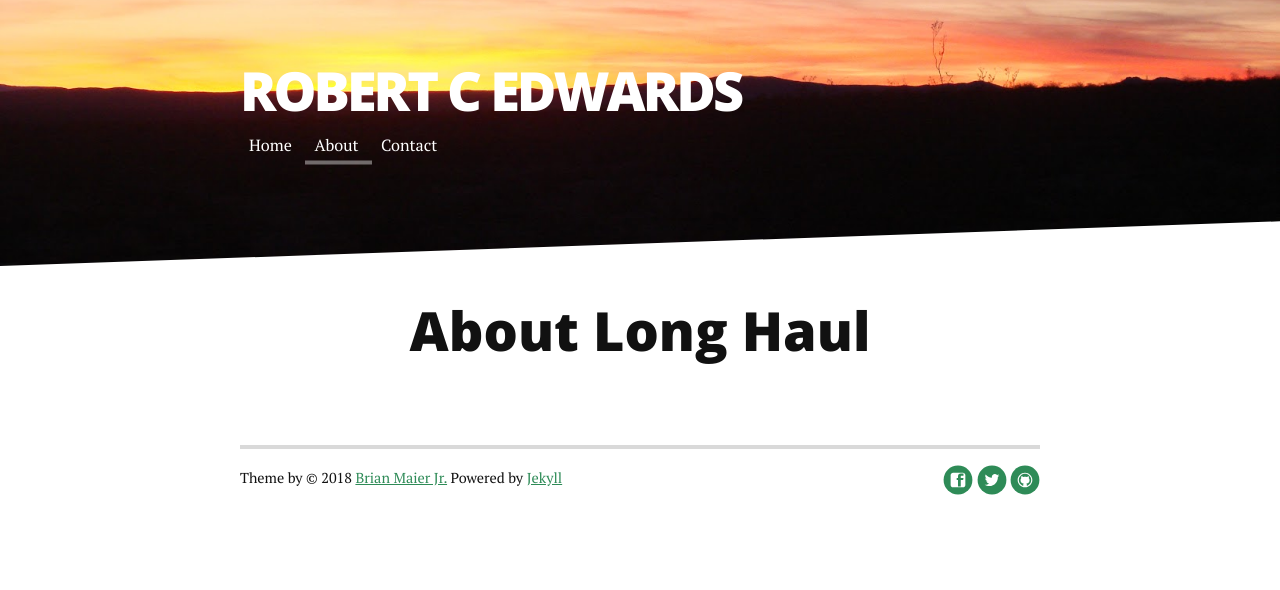
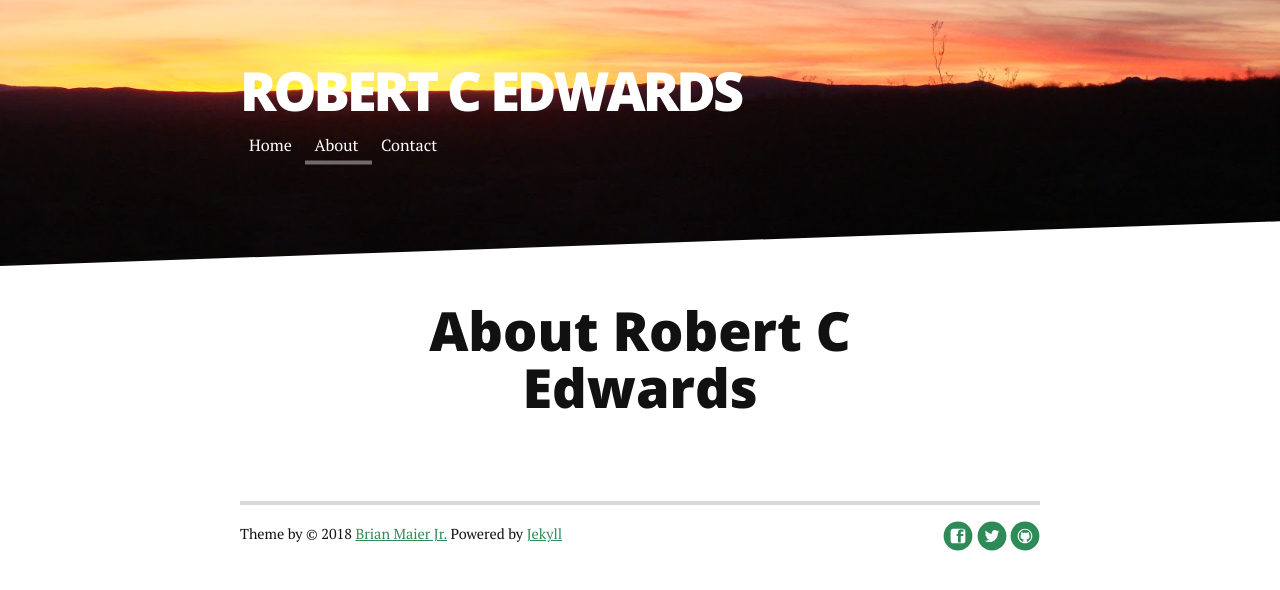
Before and after one commit to robertcedwards/robertcedwards.com, a Jekyll site: the page built from about.md, in a window 1280 px wide. Shown: the top 590 px of the page. Built offline with Jekyll 4.4.1, drawn with Linux system fonts in a browser that asks for light colours; nearby versions of some CDN libraries.

Commit message:
Last of the HTTPS updates

```diff
--- a/_includes/head.html
+++ b/_includes/head.html
@@ -9,12 +9,12 @@
     <link rel="icon" type="image/x-icon" href="{{ "/assets/img/favicon.ico" | prepend: site.baseurl }}" />
 
     <!-- Come and get me RSS readers -->
-    <link rel="alternate" type="application/rss+xml" title="{{ site.title }}" href="{{ "/feed.xml" | prepend: site.baseurl | prepend: site.url }}" />
+    <link rel="alternate" type="application/rss+xml" title="{{ site.title }}" href="{{ "/feed.xml" | prepend: site.baseurl }}" />
 
     <!-- Stylesheet -->
     <link rel="stylesheet" href="{{ "/assets/css/style.css" | prepend: site.baseurl }}">
     <!--[if IE 8]><link rel="stylesheet" href="{{ "/assets/css/ie.css" | prepend: site.baseurl }}"><![endif]-->
-    <link rel="canonical" href="{{ page.url | replace:'index.html','' | prepend: site.baseurl | prepend: site.url }}">
+    <link rel="canonical" href="{{ page.url | replace:'index.html','' | prepend: site.baseurl }}">
 
     <!-- Modernizr -->
     <script src="{{ "/assets/js/modernizr.custom.15390.js" | prepend: site.baseurl }}" type="text/javascript"></script>
--- a/about.md
+++ b/about.md
@@ -4,5 +4,5 @@
 ---
 
 <div class="post">
-	<h1 class="pageTitle">About Long Haul</h1>
+	<h1 class="pageTitle">About Robert C Edwards</h1>
 </div>
--- a/assets/scss/style.scss
+++ b/assets/scss/style.scss
@@ -5,8 +5,8 @@
 @import "normalize";
 
 // Import fonts from Google
-@import url(http://fonts.googleapis.com/css?family=Open+Sans:300,400,800);
-@import url(http://fonts.googleapis.com/css?family=PT+Serif:400,700,400italic,700italic);
+@import url(https://fonts.googleapis.com/css?family=Open+Sans:300,400,800);
+@import url(https://fonts.googleapis.com/css?family=PT+Serif:400,700,400italic,700italic);
 
 // Site configuration
 @import "config";
```
